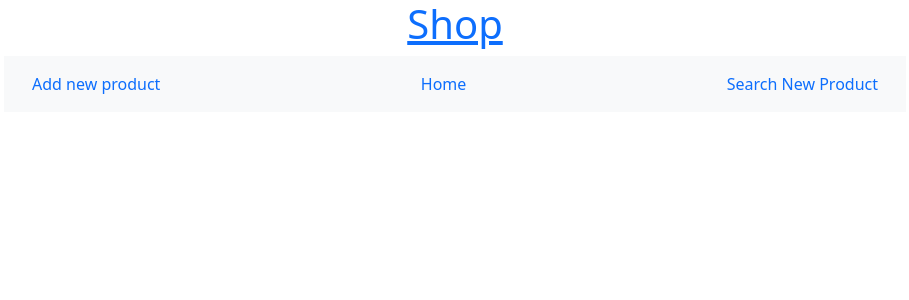
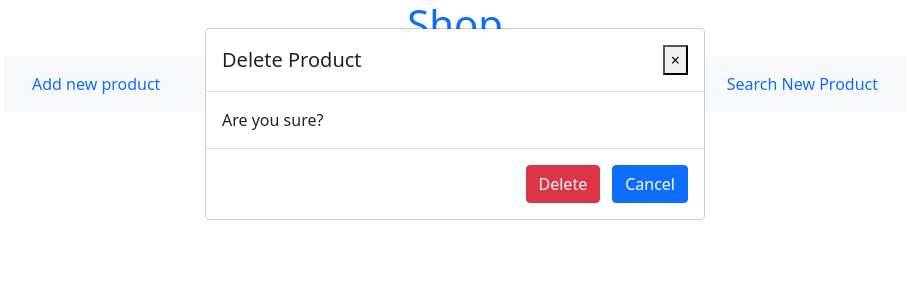
Before and after one commit to Heneros/shop-app, a React (Create React App) app in the folder shop-app/: page /product/delete/1 in a window 1280 px wide. Shown: the top 300 px of the page, without its empty margins (185-1094 px from the left). Built offline with nearby package versions, Linux system fonts and the light colour scheme; no server answers.

Commit message:
added action deleteProduct to component ProductList

```diff
--- a/shop-app/src/App.js
+++ b/shop-app/src/App.js
@@ -18,7 +18,7 @@ const App = () => {
     <Route path="/" exact component={ProductList} />
     <Route path="/product/addnew" exact component={AddNewProduct} />
     <Route path="/product/edit/:id" exact component={ProductEdit} />
-    <Route path="/product/delete" exact component={ProductDelete} />
+    <Route path="/product/delete/:id" exact component={ProductDelete} />
     </div>
     </Router>
 </div>
--- a/shop-app/src/Modal.js
+++ b/shop-app/src/Modal.js
@@ -1,32 +1,75 @@
 import React from 'react';
 import ReactDOM from 'react-dom';
-import history from './history';
 
 
-const Modal = props =>{
+class Modal extends React.Component {
+  constructor(props) {
+      super(props);
+      this.state = {
+          modalState: true
+      };
+      this.handleShow = this.handleShow.bind(this);
+  }
+
+  handleShow() {
+      this.setState({ modalState: !this.state.modalState });
+  }
+
+  render() {
       return ReactDOM.createPortal(
+          <div>
+              <div className={"modal fade" + (this.state.modalState ? " show d-block" : " d-none")} tabIndex="-1" role="dialog">
                   <div
-onClick={() => history.push('/') }
- className="modal fade" id="modalWindow" aria-labelledby="staticBackdropLabel">
-  <div onClick={(e) => e.stopPropagation()} className="modal-dialog">
+                  className="modal-dialog"
+                   role="document">
                       <div className="modal-content">
                           <div className="modal-header">
-        <h5 className="modal-title" id="staticBackdropLabel">Modal title</h5>
-        <button type="button" className="btn-close" data-bs-dismiss="modal" aria-label="Close"></button>
+                          <h5 className="modal-title">{this.props.title}
+
+                          </h5>
+                              <button type="button" className="close" onClick={this.handleShow}>
+                                  <span>&times;</span>
+                              </button>
                           </div>
                           <div className="modal-body">
-
+                          {this.props.content}
                           </div>
                           <div className="modal-footer">
-        <button type="button" className="btn btn-secondary" data-bs-dismiss="modal">Close</button>
-        <button type="button" className="btn btn-primary">Understood</button>
+                          {this.props.actions}
+
                           </div>
                       </div>
                   </div>
               </div>
-,
+          </div>,
               document.querySelector('#modal')
       );
   }
+}
+
+// const Modal = props =>{
+//     return ReactDOM.createPortal(
+// <div
+// onClick={props.onDismiss}
+//  className="modal fade in" id="modalWindow" aria-labelledby="staticBackdropLabel">
+//   <div onClick={(e) => e.stopPropagation()} className="modal-dialog">
+//     <div className="modal-content">
+//       <div className="modal-header">
+//         <h5 className="modal-title" id="staticBackdropLabel">{props.title}</h5>
+//         <button type="button" className="btn-close" data-bs-dismiss="modal" aria-label="Close"></button>
+//       </div>
+//       <div className="modal-body">
+//       {props.content}
+//       </div>
+//       <div className="modal-footer">
+//         {props.actions}
+//       </div>
+//     </div>
+//   </div>
+// </div>
+// ,
+// document.querySelector('#modal')
+//     );
+// }
 
 export default Modal;
--- a/shop-app/src/actions/index.js
+++ b/shop-app/src/actions/index.js
@@ -38,4 +38,5 @@ export const editProduct = (id, formValues) => async dispatch =>{
 export const deleteProduct = (id) => async dispatch =>{
    await products.delete(`/products/${id}`);
   dispatch({type: DELETE_PRODUCT, payload: id})
+  history.push('/')
 }
--- a/shop-app/src/components/Header.js
+++ b/shop-app/src/components/Header.js
@@ -16,7 +16,6 @@ const Header = () => {
   <Link to="/product/addnew" className="nav-link">
   Add new product
   </Link>
-
   <Link to="/" className="nav-link">
   Home
   </Link>
--- a/shop-app/src/components/product/ProductDelete.js
+++ b/shop-app/src/components/product/ProductDelete.js
@@ -1,17 +1,57 @@
 import React from "react";
-import Modal from '../../Modal';
+import { connect } from 'react-redux';
+import { Link } from "react-router-dom";
+import history from "../../history";
+import Modal  from '../../Modal';
+import { fetchProduct, deleteProduct } from '../../actions';
 
-const ProductDelete = () =>{
+
+class ProductDelete  extends React.Component {
+    componentDidMount(){
+        this.props.fetchProduct(this.props.match.params.id);
+
+    }
+
+
+    renderActions(){
+        const { id } = this.props.match.params;
     return (
-        <div>
-            ProductDelete
-            <button type="button" className="btn btn-danger" data-bs-toggle="modal" data-bs-target="#modalWindow">
-                Delete
-            </button>
+        <React.Fragment>
+            <button
+            onClick={() => this.props.deleteProduct(id)}
+            className="btn btn-danger me-md-2">Delete</button>
 
-            <Modal/>
-        </div>
+            <Link
+            to="/"
+            className="btn btn-primary"
+            >Cancel</Link>
+        </React.Fragment>
     )
+  }
+
+  renderContent(){
+      if(!this.props.product){
+          return "Are you sure?"
+      }
+      return `Are you you want to delete this product with title: ${this.props.product.title}`;
+  }
+    render(){
+        return (
+            <div>
+                <Modal
+                title="Delete Product"
+                content={this.renderContent()}
+                actions={this.renderActions()}
+                onDismiss={() => history.push('/')}
+                 />
+            </div>
+        )
+    }
 }
 
-export default ProductDelete;
+const mapStateToProps = (state, ownProps) =>{
+    return { product: state.products[ownProps.match.params.id]}
+};
+
+
+export default connect(mapStateToProps, {fetchProduct, deleteProduct})(ProductDelete);
--- a/shop-app/src/components/product/ProductList.js
+++ b/shop-app/src/components/product/ProductList.js
@@ -16,10 +16,15 @@ class ProductList extends React.Component{
                     className='btn btn-primary me-md-2'>
                         Edit
                     </Link>
-                    <button className='btn btn-danger'>
-                        Delete
-                    </button>
 
+                    <Link
+
+                     to={`/product/delete/${product.id}`}
+                     className="btn btn-danger "
+
+                     >
+                      Delete
+                     </Link>
                 </div>
             )
     }
```
Lines whose indentation alone changed are shown as unchanged.
